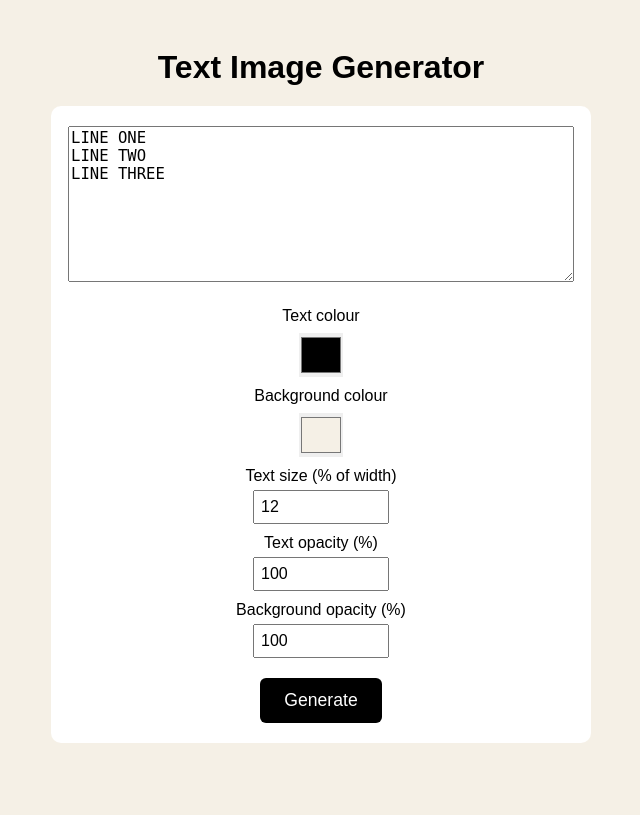
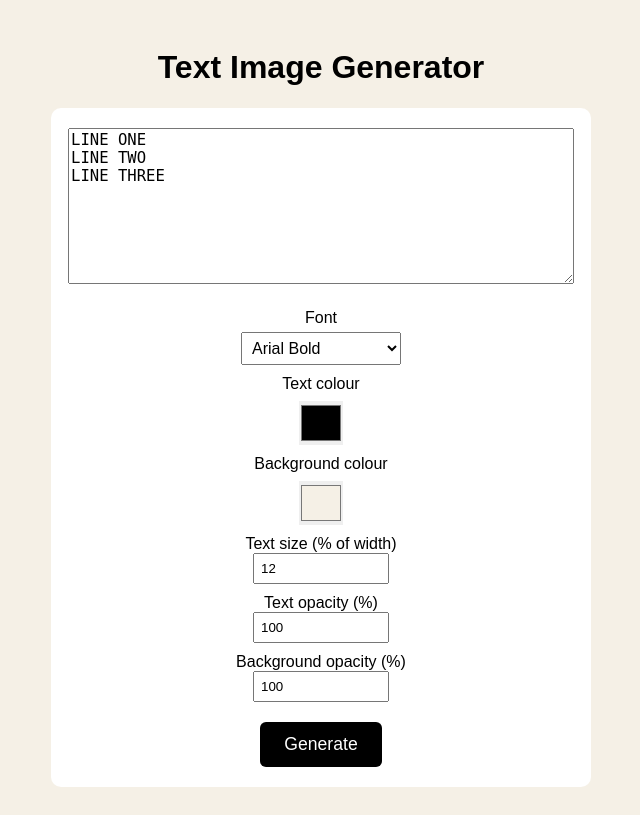
Before and after one commit to christopherhenryCHIP/txtimg_web, a Flask app: page / in a window 1280 px wide. Shown: the whole page, without its empty margins (319-959 px from the left). Before the commit the page ends 743 px from the top, so only its background shows below. Run offline with Flask 2, Linux system fonts and the light colour scheme.

Commit message:
Update index.html

```diff
--- a/templates/index.html
+++ b/templates/index.html
@@ -13,10 +13,6 @@ body {
     flex-direction: column;
     align-items: center;
     padding: 20px;
-}
-
-h1 {
-    margin-bottom: 20px;
 }
 
 form {
@@ -42,18 +38,23 @@ label {
 }
 
 input[type="number"] {
-    margin-top: 5px;
-    font-size: 1em;
+    width: 120px;
     padding: 6px;
-    width: 120px;
 }
 
 input[type="color"] {
-    margin-top: 8px;
     width: 44px;
     height: 44px;
     padding: 0;
     border: none;
+    margin-top: 8px;
+}
+
+select {
+    margin-top: 5px;
+    padding: 6px;
+    font-size: 1em;
+    width: 160px;
 }
 
 button {
@@ -76,6 +77,12 @@ button {
 LINE TWO
 LINE THREE</textarea>
 
+    <label>Font</label>
+    <select name="font">
+        <option value="arial">Arial Bold</option>
+        <option value="times">Times New Roman</option>
+    </select>
+
     <label>Text colour</label>
     <input type="color" name="text_color" value="#000000">
 
```
